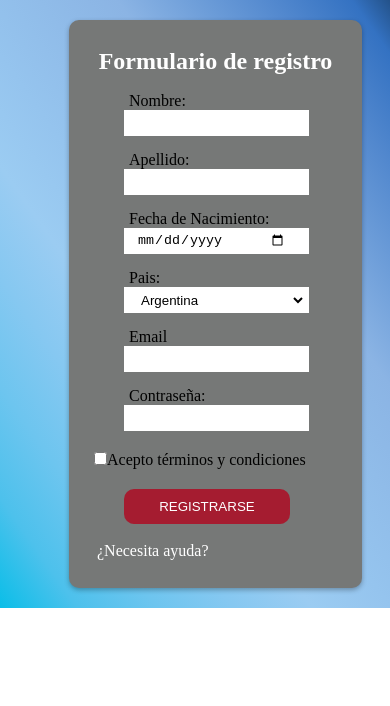
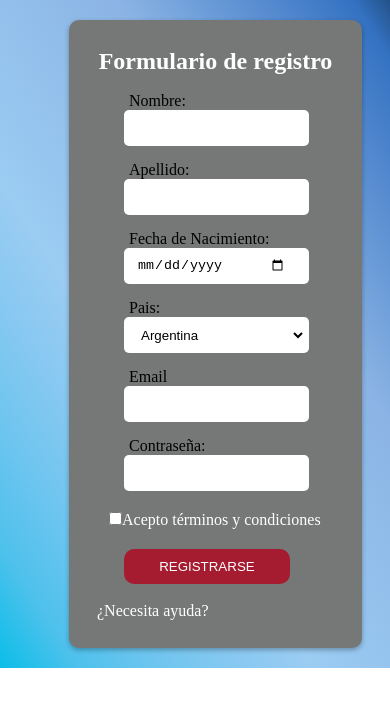
Before and after one commit to SilvioAlfredo/viajesCodogroup14, a plain HTML site: page registro.html in a window 390 px wide. Shown: the top 706 px of the page. Drawn offline with nearby package versions, Linux system fonts and the light colour scheme.

Commit message:
agrego registro con responsive

```diff
--- a/css/registro.css
+++ b/css/registro.css
@@ -1,5 +1,6 @@
 *{
     margin: 0;
+    box-sizing: content-box;
 }
 
 
@@ -57,6 +58,7 @@ p{
 label{
     margin-left: 5px;
     font-size: medium;
+    cursor: pointer;
 }
 
 /*INPUT*/
@@ -64,16 +66,19 @@ label{
 .button{
     margin-top: 10px;
     grid-column: span 2;
+    color: #fff;
+    padding-left: 15px;
 }
 .inputBarra{
     background-color: white;
     border: 3px solid transparent;
-    height: 20px;
-    line-height: 20px;
+    height: 30px;
+    line-height: 30px;
     padding: 0 20px 0 10px;
     transition: .3s ease all;
-    width: 70%;
+    width: 75%;
     margin-top: 5px;
+    border-radius: 5px;
 }
 
 .inputBarra:focus{
@@ -81,6 +86,9 @@ label{
     outline: none;
 }
 
+.lab-inp{
+    padding-left: 15px;
+}
 
 /*BOTON*/
 
--- a/registro.html
+++ b/registro.html
@@ -25,15 +25,15 @@
                 <form class="formulario" action="">
                    <p class="lab-inp">
                         <label for="firtname">Nombre: </label><br>
-                        <input type="text" name="firtname"  class="inputBarra">
+                        <input type="text" name="firtname" id="firtname"  class="inputBarra">
                     </p>
                     <p class="lab-inp">
                         <label for="lastname">Apellido: </label><br>
-                        <input type="text" name="lastname"  class="inputBarra">
+                        <input type="text" name="lastname" id="lastname"  class="inputBarra">
                     </p>
                     <p class="lab-inp">
                         <label for="fecNac">Fecha de Nacimiento: </label><br>
-                        <input type="date" name="birthdate" class="inputBarra">
+                        <input type="date" id="fecNac" name="birthdate" class="inputBarra">
                     </p>
                     <p class="lab-inp">
                         <label for="pais">Pais: </label><br>
```
